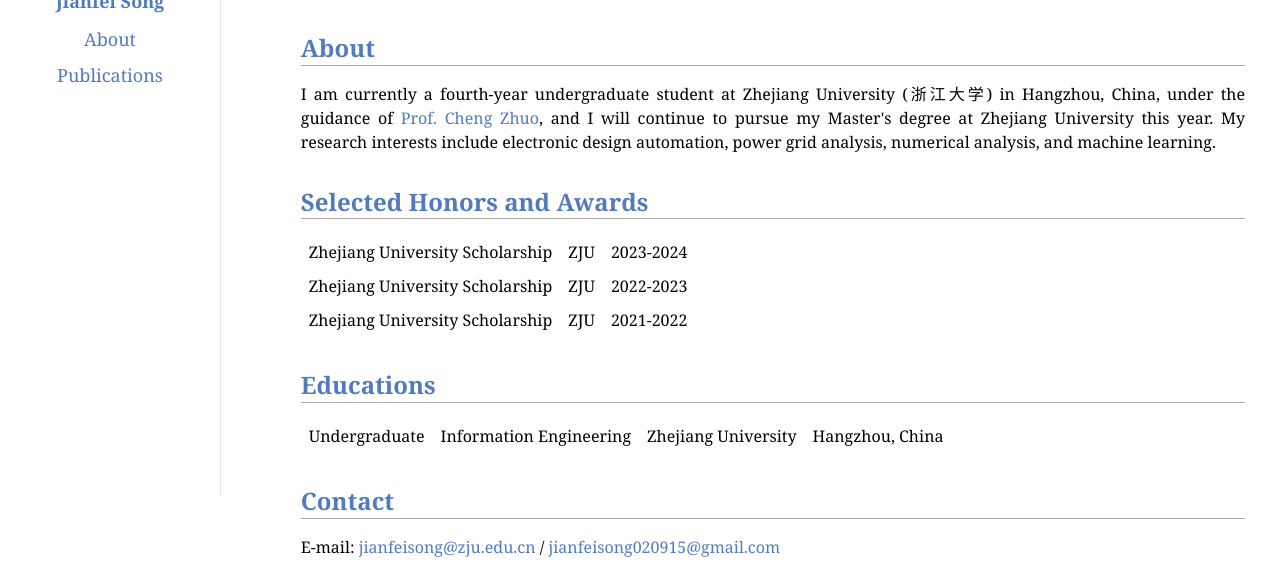
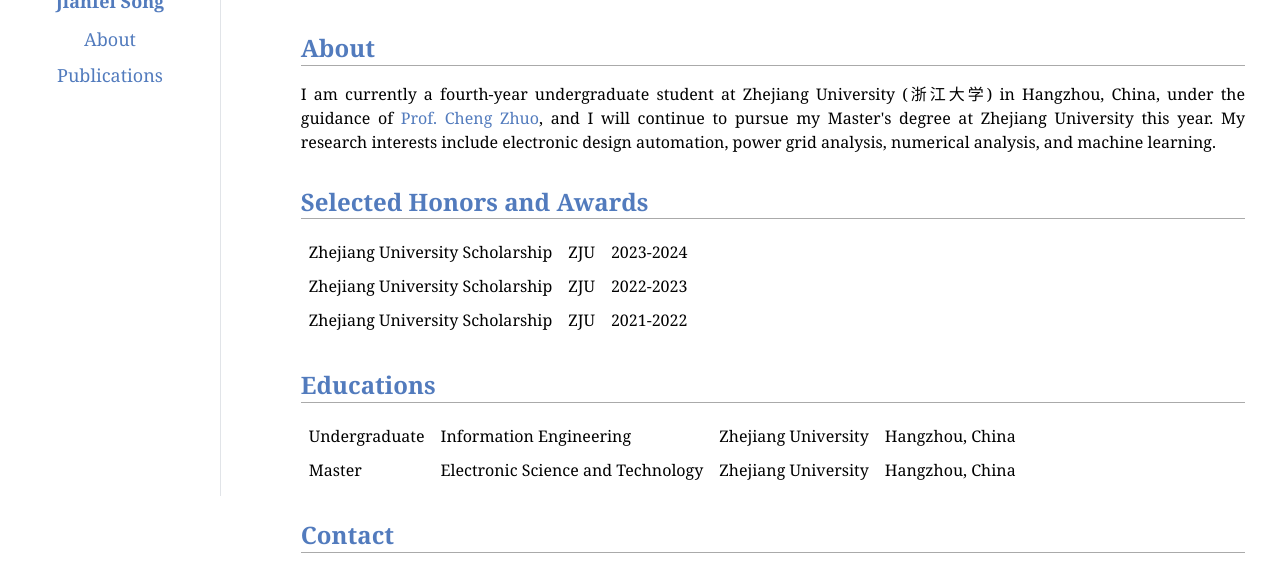
Before and after one commit to jianfeisong/jianfeisong.github.io, a plain HTML site: page index.html in a window 1280 px wide. Shown: the part 336-902 px from the top of the page. Drawn offline with nearby package versions, Linux system fonts and the light colour scheme; some packages are replaced by stand-ins of ours.

Commit message:
Update index.html

```diff
--- a/index.html
+++ b/index.html
@@ -68,6 +68,7 @@ Undergraduate Student<br />
 <h2>Educations</h2>
 <table id="educationTable">
 <tr class="r1"><td class="c1">Undergraduate </td><td class="c2"> Information Engineering </td><td class="c3"> Zhejiang University </td><td class="c4"> Hangzhou, China </td></tr>
+<tr class="r2"><td class="c1">Master </td><td class="c2"> Electronic Science and Technology </td><td class="c3"> Zhejiang University </td><td class="c4"> Hangzhou, China </td></tr>
 </table>
 <h2>Contact</h2>
 <p>E-mail: <a href="mailto:jianfeisong@zju.edu.cn" target=&ldquo;blank&rdquo;>jianfeisong@zju.edu.cn</a> / <a href="mailto:jianfeisong020915@gmail.com" target=&ldquo;blank&rdquo;>jianfeisong020915@gmail.com</a><br /></p>
```
